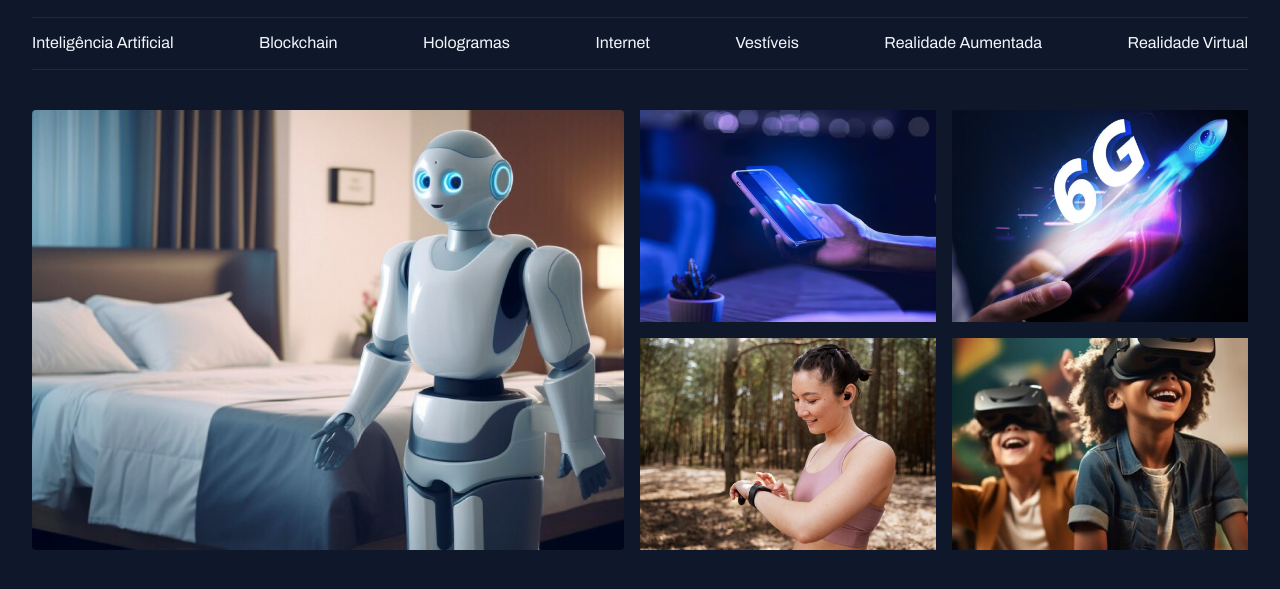
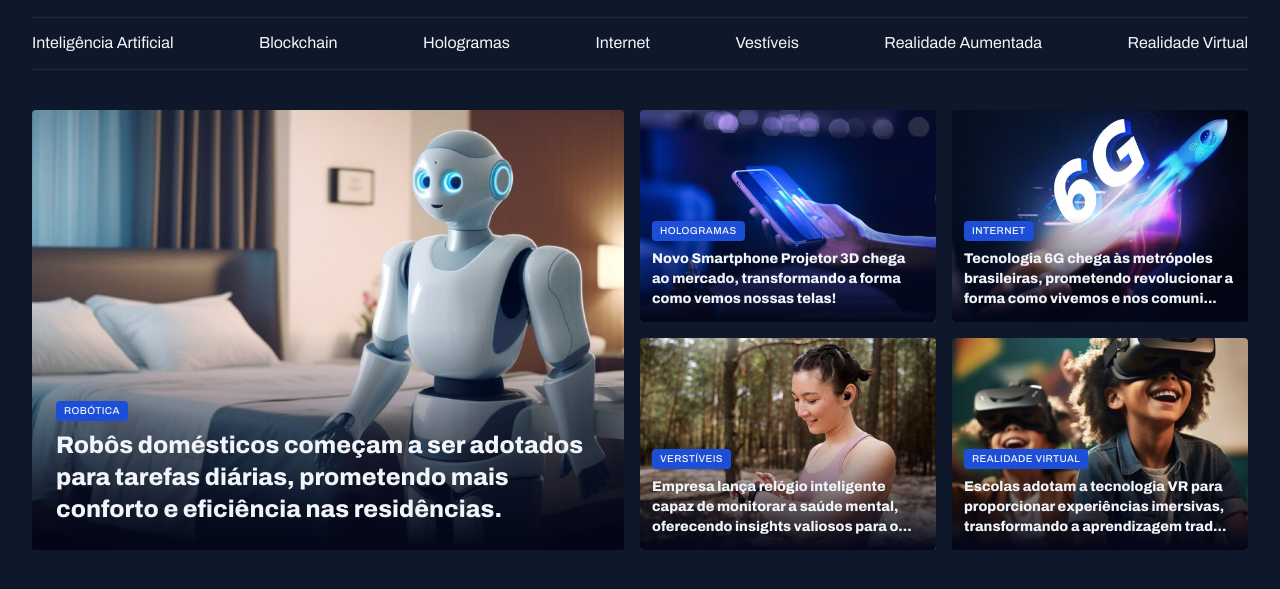
Before and after one commit to itsjrsouza/news, a plain HTML site: page index.html in a window 1280 px wide. Shown: the part 45-634 px from the top of the page. Drawn offline with Linux system fonts and the light colour scheme.

Commit message:
hightlighs done

```diff
--- a/index.html
+++ b/index.html
@@ -39,27 +39,59 @@
 
     <main class="grid container">
         <section id="featured" class="grid grid-flow-col gap-16">
-            <div class="card">
+            <figure class="card">
                 <img src="./assets/Image 01.png" alt="Robôs domésticos começam a ser adotados para tarefas diárias, prometendo mais conforto e
-                eficiência nas residências">
-            </div>
+                eficiência nas residências.">
+
+                <figcaption>
+                    <span class="content-tag">Robótica</span>
+                        <h2 class="text-2xl">Robôs domésticos começam a ser adotados para tarefas diárias, prometendo mais conforto e
+                            eficiência nas residências.
+                        </h2>
+                </figcaption>
+            </figure>
 
             <div class="grid grid-cols-2 gap-16">
-                <div>
-                    <img src="./assets/Image 02.png" alt="">
-                </div>
 
-                <div>
-                    <img src="./assets/Image 03.png" alt="">
-                </div>
+                <figure class="card">
+                    <img src="./assets/Image 02.png" alt="Novo Smartphone Projetor 3D chega ao mercado, transformando a forma como vemos nossas telas!">
 
-                <div>
-                    <img src="./assets/Image 04.png" alt="">
-                </div>
+                    <figcaption>
+                        <span class="content-tag">Hologramas</span>
+                            <h2 class="text-lg">Novo Smartphone Projetor 3D chega ao mercado, transformando a forma como vemos nossas telas!
+                            </h2>
+                    </figcaption>
+                </figure>
 
-                <div>
-                    <img src="./assets/Image 05.png" alt="">
-                </div>
+                <figure class="card">
+                    <img src="./assets/Image 03.png" alt="Tecnologia 6G chega às metrópoles brasileiras, prometendo revolucionar a forma como vivemos e nos comunicamos.">
+
+                    <figcaption>
+                        <span class="content-tag">Internet</span>
+                            <h2 class="text-lg">Tecnologia 6G chega às metrópoles brasileiras, prometendo revolucionar a forma como vivemos e nos comuni...
+                            </h2>
+                    </figcaption>
+                </figure>
+
+                <figure class="card">
+                    <img src="./assets/Image 04.png" alt="Empresa lança relógio inteligente capaz de monitorar a saúde mental, oferecendo insights valiosos para o bem-estar pessoal.">
+
+                    <figcaption>
+                        <span class="content-tag">Verstíveis</span>
+                            <h2 class="text-lg">Empresa lança relógio inteligente capaz de monitorar a saúde mental, oferecendo insights valiosos para o...
+                            </h2>
+                    </figcaption>
+                </figure>
+
+                <figure class="card">
+                    <img src="./assets/Image 05.png" alt="Escolas adotam a tecnologia VR para proporcionar experiências imersivas, transformando a aprendizagem tradicional.">
+
+                    <figcaption>
+                        <span class="content-tag">Realidade Virtual</span>
+                            <h2 class="text-lg">Escolas adotam a tecnologia VR para proporcionar experiências imersivas, transformando a aprendizagem trad...
+                            </h2>
+                    </figcaption>
+                </figure>
             </div>
 
         </section>
--- a/styles/global.css
+++ b/styles/global.css
@@ -21,7 +21,6 @@
     --text-span: 600 14px/145% (--font-family);
     --text: 400 16px/140% var(--font-family);
     --text-sm: 400 14px/160% var(--font-family);
-
 }
 
 body {
@@ -57,3 +56,15 @@ img {
 main {
     margin-top: 40px;
 }
+
+.content-tag {
+    display: inline-block;
+    background-color: var(--brand-color-dark);
+    padding: 4px 8px;
+    border-radius: 4px;
+    font: 500 10px/1.2 var(--font-family);
+    text-transform: uppercase;
+    letter-spacing: 0.04em;
+    color: var(--text-color-primary);
+    box-shadow: 0px 4px 26px rgba(2, 6, 23, 0.25);
+}
--- a/styles/sections.css
+++ b/styles/sections.css
@@ -14,11 +14,25 @@
         content: "";
         position: absolute;
         inset: 0;
-        top:50%;
-        background-color: linear-gradient(
-            180dg,
+        top: 50%;
+        background: linear-gradient(
+            180deg,
             transparent 0%,
-            #020617 100%,
-        );
+            #020617 100%);
+    }
+
+    figcaption {
+        position: absolute;
+        bottom: 0;
+
+        padding: 24px;
+
+        &:has(.text-lg){
+            padding: 12px;
+        }
+
+        h2 {
+            margin-top: 8px;
+        }
     }
 }
--- a/styles/utility.css
+++ b/styles/utility.css
@@ -13,3 +13,19 @@
 .gap-16 {
     gap: 16px;
 }
+
+.text-2xl {
+    font: var(--text-h1);
+}
+
+.text-xl {
+    font: var(--text-h2);
+}
+
+.text-lg {
+    font: var(--text-h3);
+}
+
+.text-sm {
+    font: var(--text-sm);
+}
```
Also changed, not shown: styles/header.css (indentation only).
